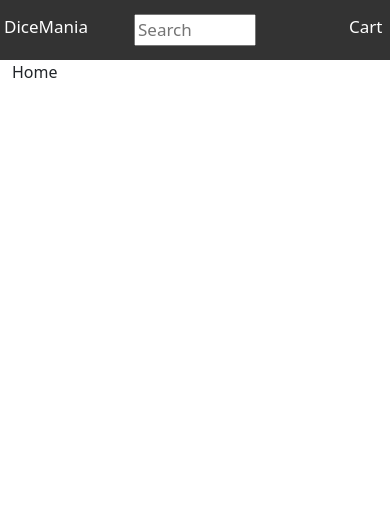
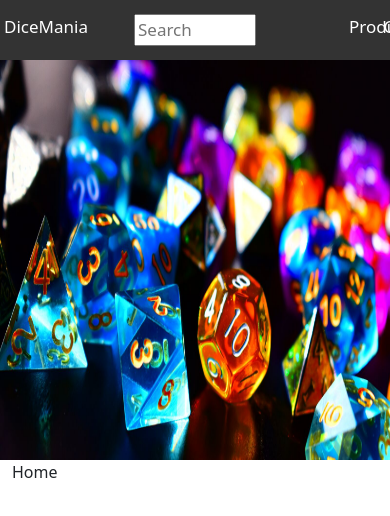
Before and after one commit to MichPlewa/shop, a React (Create React App) app in the folder client/: page / in a window 390 px wide. Shown: the top 516 px of the page. Built offline with nearby package versions, Linux system fonts and the light colour scheme.

Commit message:
navbar and foto for intro

```diff
--- a/client/src/components/Pages/Home/Home.js
+++ b/client/src/components/Pages/Home/Home.js
@@ -1,7 +1,11 @@
 import styles from './Home.module.scss';
 
 const Home = () => {
-  return <div className={styles.home}>Home</div>;
+  return (
+    <div className={styles.home}>
+     Home
+    </div>
+  );
 };
 
 export default Home;
--- a/client/src/components/Pages/Home/Home.module.scss
+++ b/client/src/components/Pages/Home/Home.module.scss
@@ -1,4 +1 @@
 @import '../../../styles/settings.scss';
-
-.home {
-}
--- a/client/src/components/views/Navbar/Navbar.js
+++ b/client/src/components/views/Navbar/Navbar.js
@@ -2,15 +2,28 @@ import styles from './Navbar.module.scss';
 
 const Nav = () => {
   return (
+    <div>
       <div className={`row ${styles.topnav}`}>
-      <div className={` col-2`}>DiceMania</div>
+        <div className="col-2">
+          <a href="/">DiceMania</a>
+        </div>
         <div className="col-8">
           <input type="text" className={styles.form} placeholder="Search" />
         </div>
         <div className="col-1">
-        <a href="#contact" className="col-3">
+          <a href="products">Products</a>
+        </div>
+        <div className="col-1">
+          <a href="cart" className="col-3">
             Cart
           </a>
+        </div>
+      </div>
+      <div className={styles.intro}>
+        <img
+          className={`col-12 ${styles.img}`}
+          src="../../../uploads/dice-ranking-list-featured.png"
+        />
       </div>
     </div>
   );
--- a/client/src/components/views/Navbar/Navbar.module.scss
+++ b/client/src/components/views/Navbar/Navbar.module.scss
@@ -12,7 +12,6 @@
 /* Style the links inside the navigation bar */
 .topnav div {
   color: $white;
-  float: left;
   text-align: center;
   padding: 14px 16px;
   text-decoration: none;
@@ -21,12 +20,25 @@
 
 .topnav a {
   color: $white;
-  float: left;
   text-align: center;
   text-decoration: none;
   font-size: 17px;
 }
 
+.topnav a:hover {
+  color: $white;
+}
+
 .form {
   width: 50%;
 }
+
+.img {
+  height: 800px;
+}
+
+@media only screen and (max-width: 600px) {
+  .img {
+    height: 400px;
+  }
+}
```
Also changed, not shown: client/public/uploads/dice-ranking-list-featured.png (added). Lines whose indentation alone changed are shown as unchanged.
